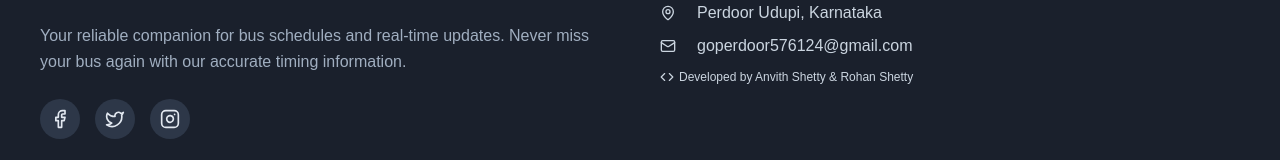
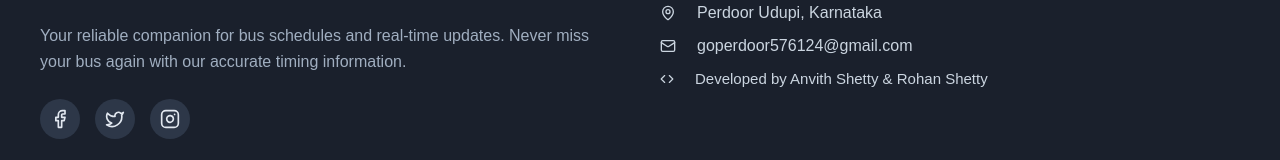
Before and after one commit to goperdoor/bus, a React (Create React App) app in the folder frontend/: page /RickshawBusManagement in a window 1280 px wide. Shown: the part 1678-1838 px from the top of the page. Built offline with nearby package versions, Linux system fonts and the light colour scheme.

Commit message:
Update Footer.js

```diff
--- a/frontend/src/components/Footer.js
+++ b/frontend/src/components/Footer.js
@@ -168,7 +168,7 @@ const Footer = () => {
               goperdoor576124@gmail.com
             </div>
 
-           <div style={{ ...linkStyle, cursor: 'default', fontSize: '12px', display: 'flex', alignItems: 'center', gap: '5px' }}>
+           <div style={{ ...linkStyle, cursor: 'default', fontSize: '15px', display: 'flex', alignItems: 'center', gap: '21px' }}>
   <Code size={14} />
   Developed by Anvith Shetty & Rohan Shetty
 </div>
```
